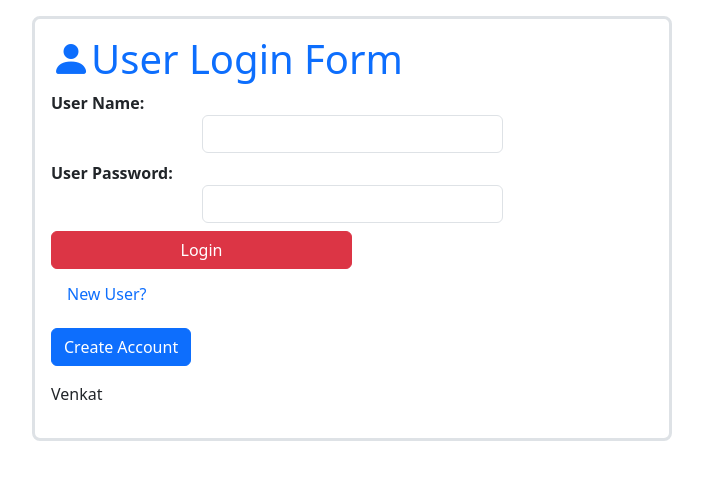
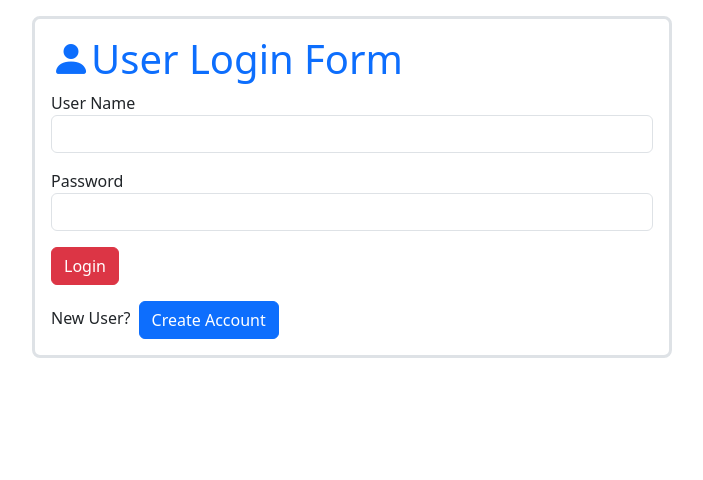
Before and after one commit to AnnamVenkataNagendra/student, a React (Vite) app: page / in a window 1280 px wide. Shown: the top 480 px of the page, without its empty margins (288-991 px from the left). Built offline with nearby package versions, Linux system fonts and the light colour scheme.

Commit message:
Added React login with JWT authentication

```diff
--- a/src/Student/Student.jsx
+++ b/src/Student/Student.jsx
@@ -44,27 +44,40 @@ const navigate=useNavigate();
 
   return (
  <form onSubmit={handelLogin}>
-      <div className='container border border-3 w-50 p-3 mt-3 rounded-3'>
-        <h1 className='bi bi-person-fill text-primary'>User Login Form</h1>
+  <div className="container border border-3 w-50 p-3 mt-3 rounded-3">
 
-          <dl>
-            <dt>User Name:</dt>
-            <dd><input type='text' className='form-control w-50 mx-auto' value={getName.stuName} onChange={(event)=>{setName({...getName, stuName: event.target.value})}}/></dd>
+    <h1 className="bi bi-person-fill text-primary">
+      User Login Form
+    </h1>
 
-            <dt>User Password:</dt>
-            <dd><input type='password' className='form-control w-50 mx-auto'  value={getName.stuPass} onChange={(event)=>{setName({...getName, stuPass: event.target.value})}}/></dd>
-              <button type="submit" className="btn btn-danger w-50">
+    <div className="mb-3">
+      <label>User Name</label>
+      <input
+        type="text"
+        className="form-control"
+      />
+    </div>
+
+    <div className="mb-3">
+      <label>Password</label>
+      <input
+        type="password"
+        className="form-control"
+      />
+    </div>
+
+    <button type="submit" className="btn btn-danger">
       Login
     </button>
-             <h6 className='text-primary mt-3 ms-3 m-4'>New User?</h6>
-              <p className={getSuccess==true? 'text-success' : 'text-danger'}>{getMsg}</p>
+
     <div className="mt-3">
-               <Link to="/post" className="btn btn-primary">
+      <span>New User?</span>
+
+      <Link to="/post" className="btn btn-primary ms-2">
         Create Account
       </Link>
     </div>
-          </dl>
-        <p> Venkat</p>
+
   </div>
 </form>
   )
```
Lines whose indentation alone changed are shown as unchanged.
